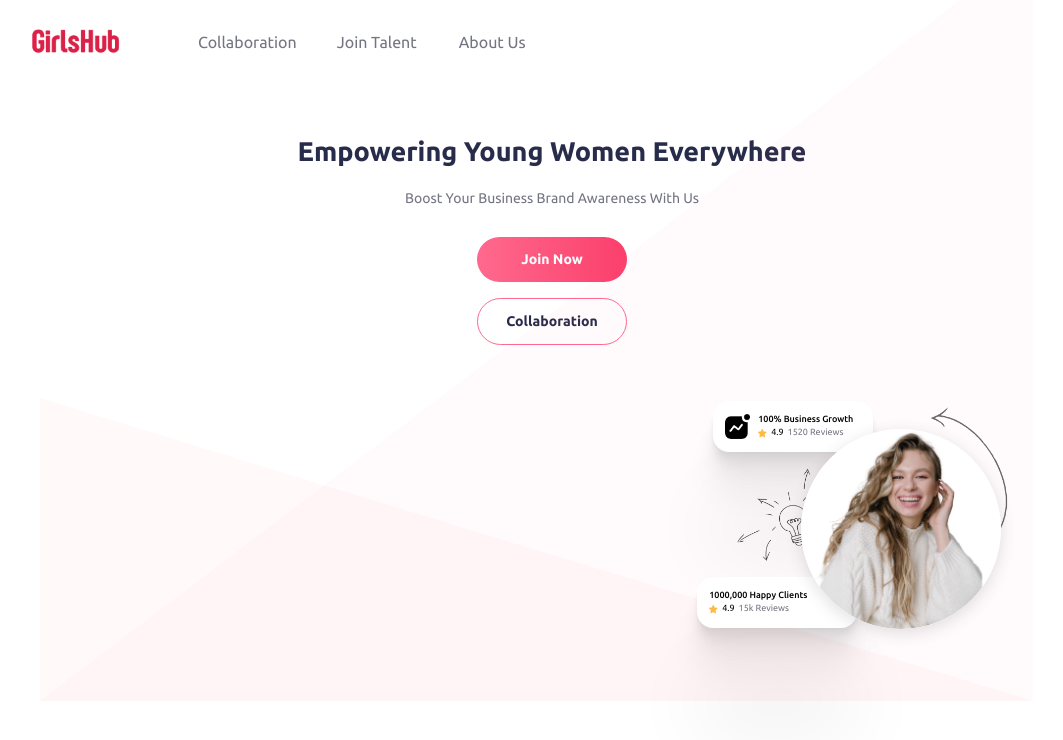
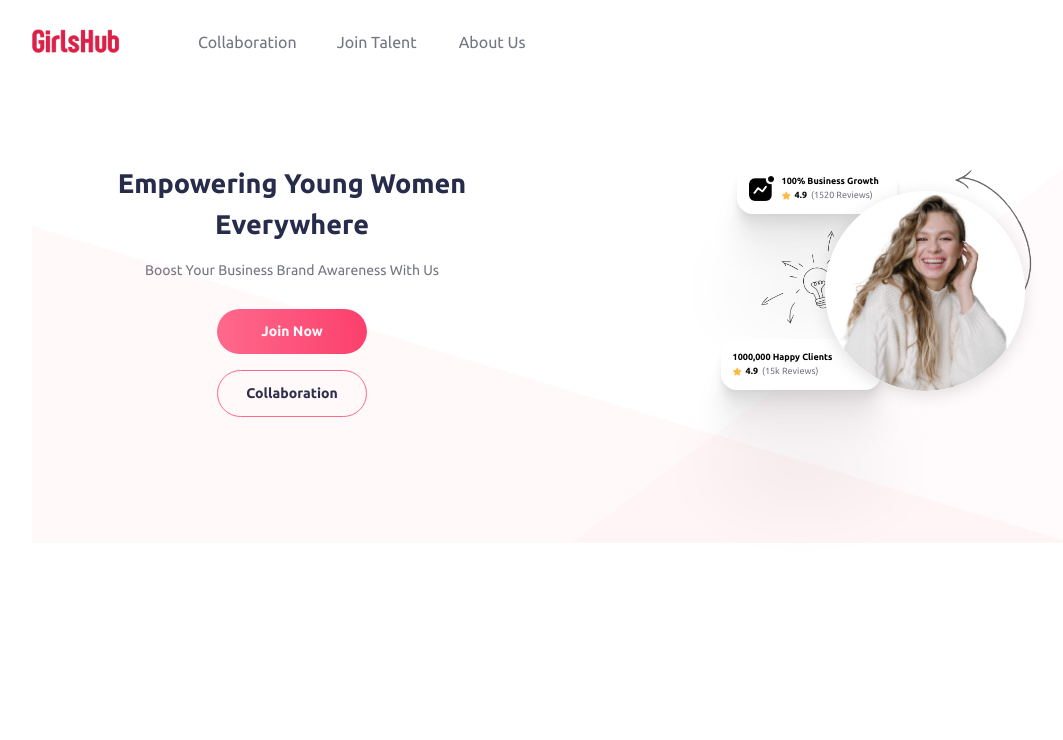
Before and after one commit to AbdanulIkhlas/girlshub, a React (Vite) app: page / in a window 1280 px wide. Shown: the top 740 px of the page, without its empty margins (88-1151 px from the left). Built offline with nearby package versions, Linux system fonts and the light colour scheme.

Commit message:
update section home untuk tampilan tablet

```diff
--- a/src/components/fragments/MiniCard.jsx
+++ b/src/components/fragments/MiniCard.jsx
@@ -14,11 +14,11 @@ const MiniCard = ({ useImage, title, rating , reviews, customClassName}) => {
         />
       ) : null}
       <div>
-        <p className="font-medium text-[9px]">{title}</p>
+        <p className="font-semibold text-[9px]">{title}</p>
         <div className="flex gap-1">
-          <img src="./svg/icon-star.svg" alt="icon star" className="w-[9px]"/>
-          <p className="text-[9px]">{rating}</p>
-          <p className="text-[9px] text-textColor">{reviews}</p>
+          <img src="./svg/icon-star.svg" alt="icon star" className="w-[9px]" />
+          <p className="text-[9px] font-semibold">{rating}</p>
+          <p className="text-[9px] text-textColor">{`(${reviews})`}</p>
         </div>
       </div>
     </div>
--- a/src/components/layouts/LandingPageHome.jsx
+++ b/src/components/layouts/LandingPageHome.jsx
@@ -5,11 +5,13 @@ import MiniCard from "../fragments/MiniCard";
 
 const LandingPageHome = () => {
   return (
-    <div className="mt-12 font-ubuntu">
+    <div className="mt-12 font-ubuntu md:flex md:relative md:h-[380px] md:mt-20">
+      {/* section kiri, text */}
+      <section className="w-full md:w-[50%]">
         <h1 className="text-[27px] text-center font-bold text-bigText px-10">
           Empowering Young Women Everywhere
         </h1>
-      <h3 className="text-center text-textColor px-[50px] mt-4 text-[14px]">
+        <h3 className="text-center text-textColor px-[50px] mt-4 text-[14px] md:px-[70px]">
           Boost Your Business Brand Awareness With Us
         </h3>
         <div className="flex flex-col items-center justify-center mt-7">
@@ -24,7 +26,10 @@ const LandingPageHome = () => {
             </ButtonCustom>
           </Link>
         </div>
-      <section className="relative min-h-[300px]  mt-14 px-2">
+      </section>
+      {/* section kanann, gambar */}
+      <section className="w-full md:w-[50%]">
+        <section className="relative min-h-[300px]  mt-14 px-2 md:mt-0">
           <div className="absolute w-[95.5%] min-h-[300px] z-40 ">
             <MiniCard
               useImage={true}
@@ -56,8 +61,8 @@ const LandingPageHome = () => {
               className="absolute z-50 top-7 right-8 w-[200px] h-[200px] bg-white rounded-full shadow-photoShadow"
             />
           </div>
-        {/* rectangle */}
-        <div className="absolute w-[95.5%] min-h-[300px] z-30 bottom-0">
+          {/* rectangle mobile*/}
+          <div className="absolute w-[95.5%] min-h-[300px] z-30 bottom-0 md:hidden">
             <img
               src="./image/rectangle-left.png"
               alt="rectangle left"
@@ -70,6 +75,20 @@ const LandingPageHome = () => {
             />
           </div>
         </section>
+      </section>
+      {/* rectangle dekstop*/}
+      <section className="hidden absolute w-full min-h-[300px] z-30 bottom-0 md:block">
+        <img
+          src="./image/rectangle-left.png"
+          alt="rectangle left"
+          className="absolute left-0 bottom-0 z-20"
+        />
+        <img
+          src="./image/rectangle-right.png"
+          alt="rectangle right"
+          className="absolute right-0 bottom-0 z-10 md:w-[500px]"
+        />
+      </section>
     </div>
   );
 };
--- a/src/pages/LandingPage.jsx
+++ b/src/pages/LandingPage.jsx
@@ -7,7 +7,7 @@ const LandingPage = () => {
     <div className="font-ubuntu pb-[500px]">
       <Navbar />
       {/* SECTION HOME */}
-      <section id="home" className="md:px-[35px] lg:px-[120px]">
+      <section id="home" className="md:px-[0px] lg:px-[120px]">
         <LandingPageHome />
       </section>
     </div>
```
Lines whose indentation alone changed are shown as unchanged.
